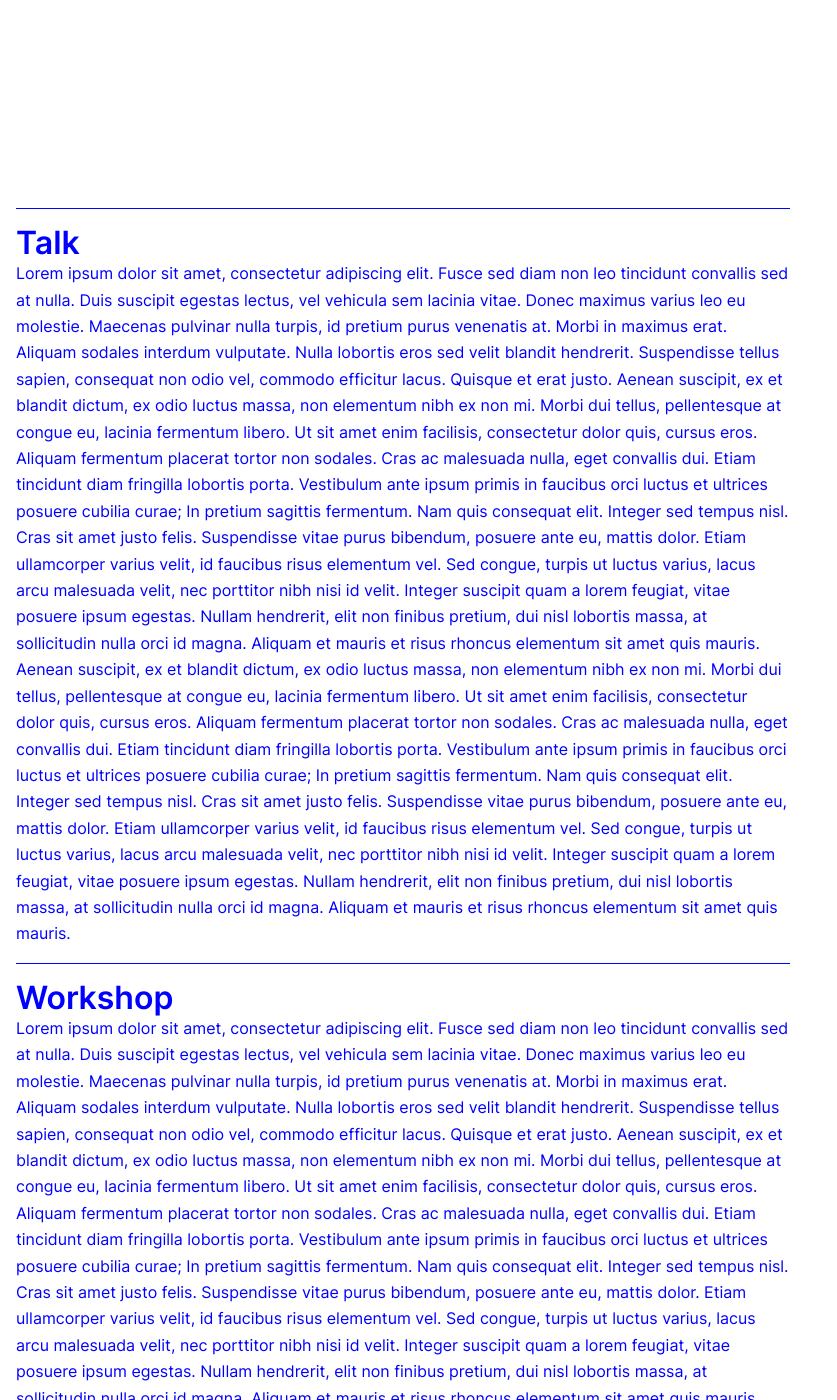
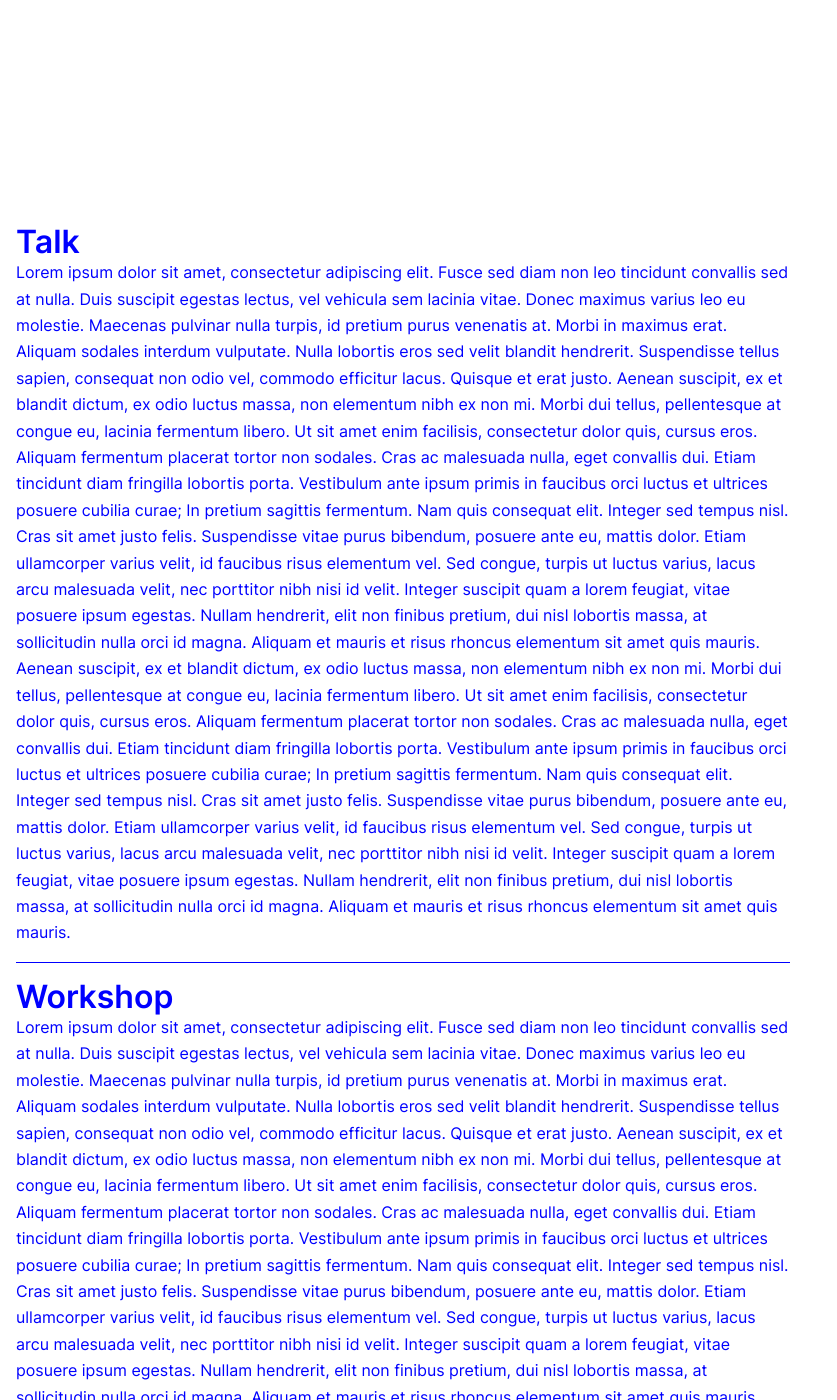
Before and after one commit to stefaniaderi/alperpetuocrepuscolo, a Jekyll site: the page built from index.html, in a window 1280 px wide and 1400 px high. Shown: the whole window, without its empty margins (0-837 px from the left). Built offline with Jekyll 4.4.1, drawn with Linux system fonts in a browser that asks for light colours.

Commit message:
Update main.css

```diff
--- a/css/main.css
+++ b/css/main.css
@@ -283,7 +283,7 @@
   transform: rotate(180deg);
   right: var(--padding);
 }
-.content :first-child{
+.grid :first-child{
 	border:none;
 }
 .content{
```
